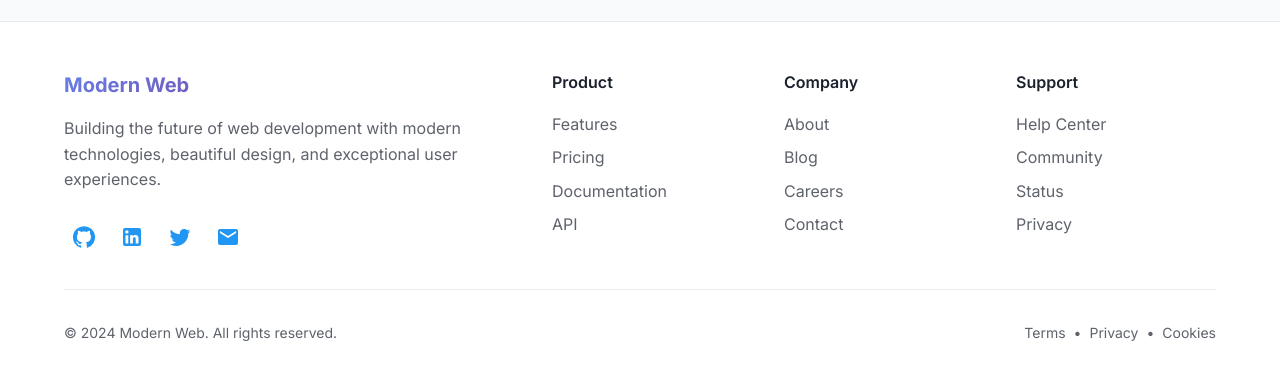
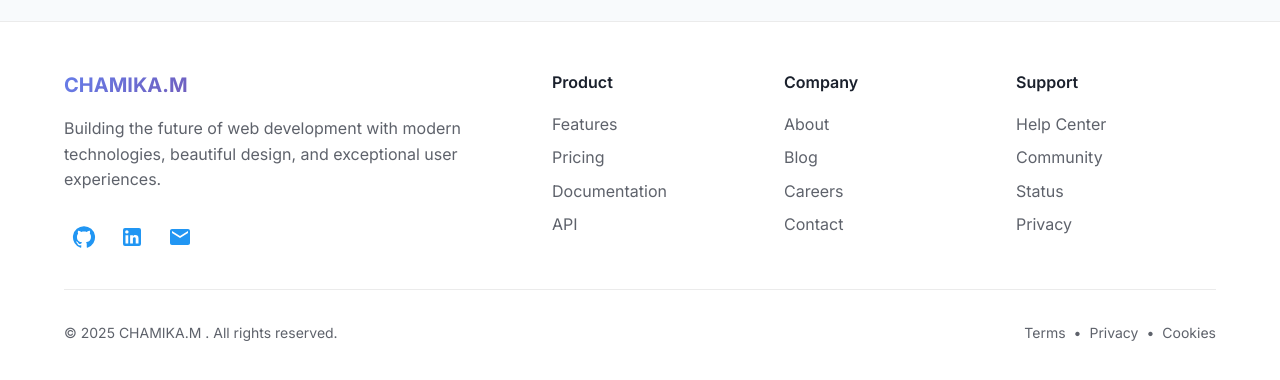
Before and after one commit to chamikamunithunga/CHAMIKA.M.com, a React (Vite) app: page / in a window 1280 px wide. Shown: the part 10100-10480 px from the top of the page. Built offline with nearby package versions, Linux system fonts and the light colour scheme.

Commit message:
Update footer with personal branding and links

```diff
--- a/src/components/Footer.jsx
+++ b/src/components/Footer.jsx
@@ -46,7 +46,7 @@ const Footer = () => {
                 mb: 2,
               }}
             >
-              Modern Web
+              CHAMIKA.M
             </Typography>
             <Typography variant="body1" color="text.secondary" sx={{ mb: 3 }}>
               Building the future of web development with modern technologies,
@@ -56,7 +56,7 @@ const Footer = () => {
               <IconButton
                 color="primary"
                 component="a"
-                href="https://github.com"
+                href="https://github.com/chamikamunithunga"
                 target="_blank"
                 rel="noopener noreferrer"
               >
@@ -65,25 +65,17 @@ const Footer = () => {
               <IconButton
                 color="primary"
                 component="a"
-                href="https://linkedin.com"
+                href="https://www.linkedin.com/in/chamika-munithunga-74801a2b1/"
                 target="_blank"
                 rel="noopener noreferrer"
               >
                 <LinkedIn />
               </IconButton>
+
               <IconButton
                 color="primary"
                 component="a"
-                href="https://twitter.com"
-                target="_blank"
-                rel="noopener noreferrer"
-              >
-                <Twitter />
-              </IconButton>
-              <IconButton
-                color="primary"
-                component="a"
-                href="mailto:contact@example.com"
+                href="mailto:munithungac@gmail.com"
               >
                 <Email />
               </IconButton>
@@ -163,7 +155,7 @@ const Footer = () => {
           }}
         >
           <Typography variant="body2" color="text.secondary">
-            © 2024 Modern Web. All rights reserved.
+            © 2025 CHAMIKA.M . All rights reserved.
           </Typography>
 
           <Box sx={{ display: 'flex', gap: 1 }}>
```
